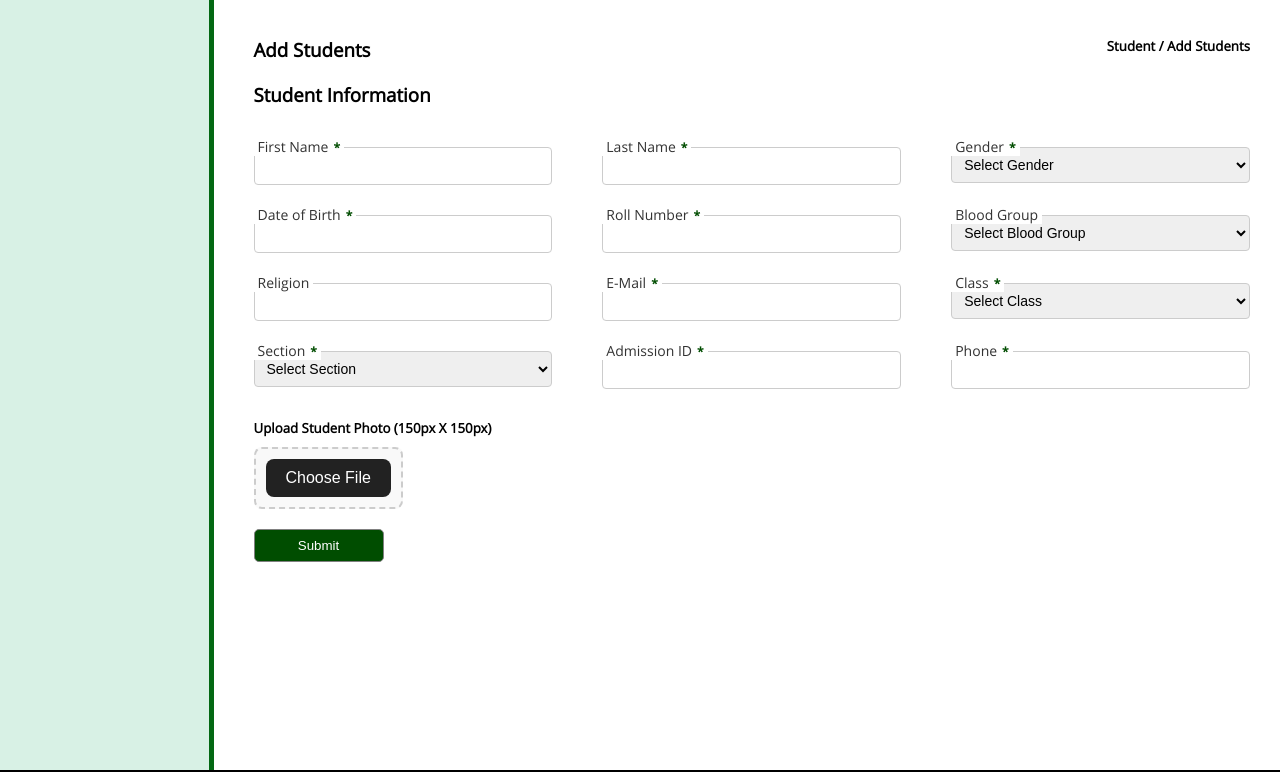
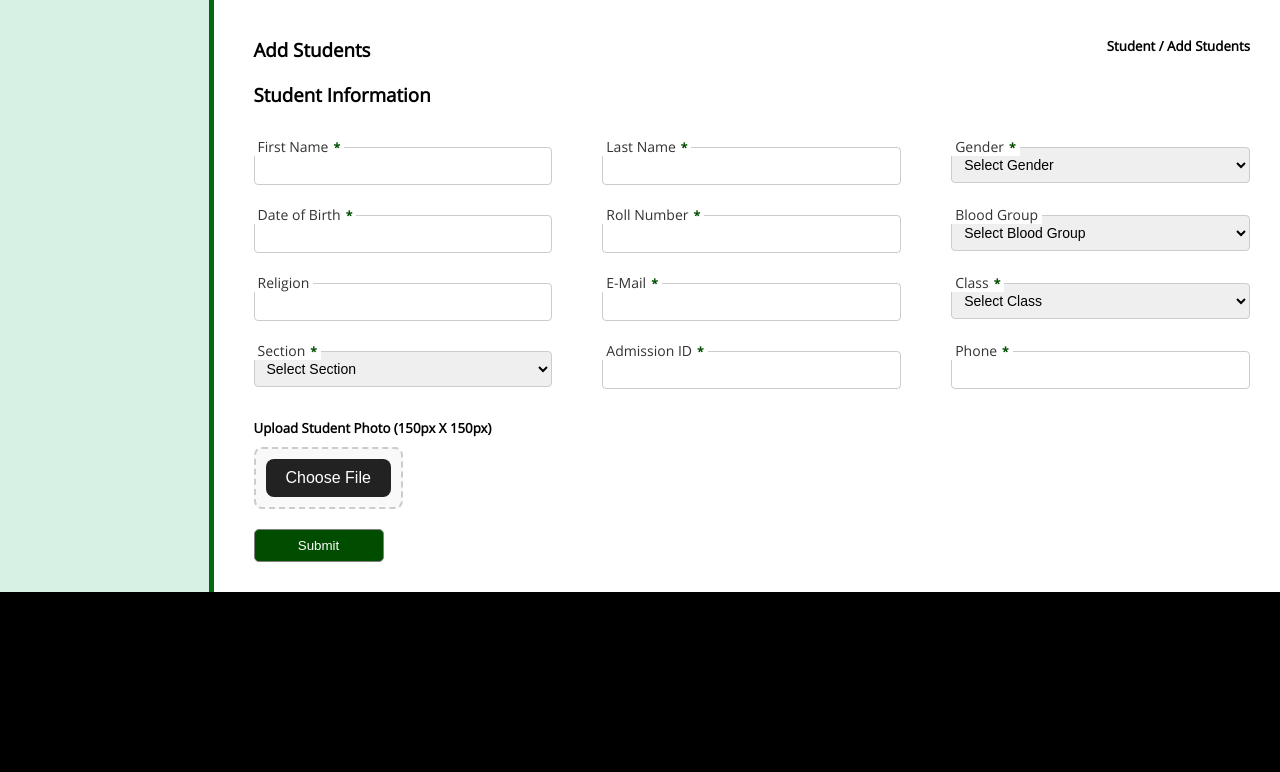
Before and after one commit to sakthilkv/Med_Coursea, a plain HTML site: page student_list.html in a window 1280 px wide. Shown: the part 1003-1775 px from the top of the page. Drawn offline with Linux system fonts and the light colour scheme.

Commit message:
final commit 2

```diff
--- a/student_list.css
+++ b/student_list.css
@@ -41,7 +41,7 @@ navbar img {
 }
 
 .sidebar {
-	height: 210vh;
+	height: auto;
 	width: 260px;
 	background-color: #46BD8436;
 	margin-top: 40px;
@@ -506,6 +506,7 @@ input[type="text"], select {
 
 #submitForm {
 	margin-top: 20px;
+	margin-bottom: 30px;
 }
 
 .footermain {
```
